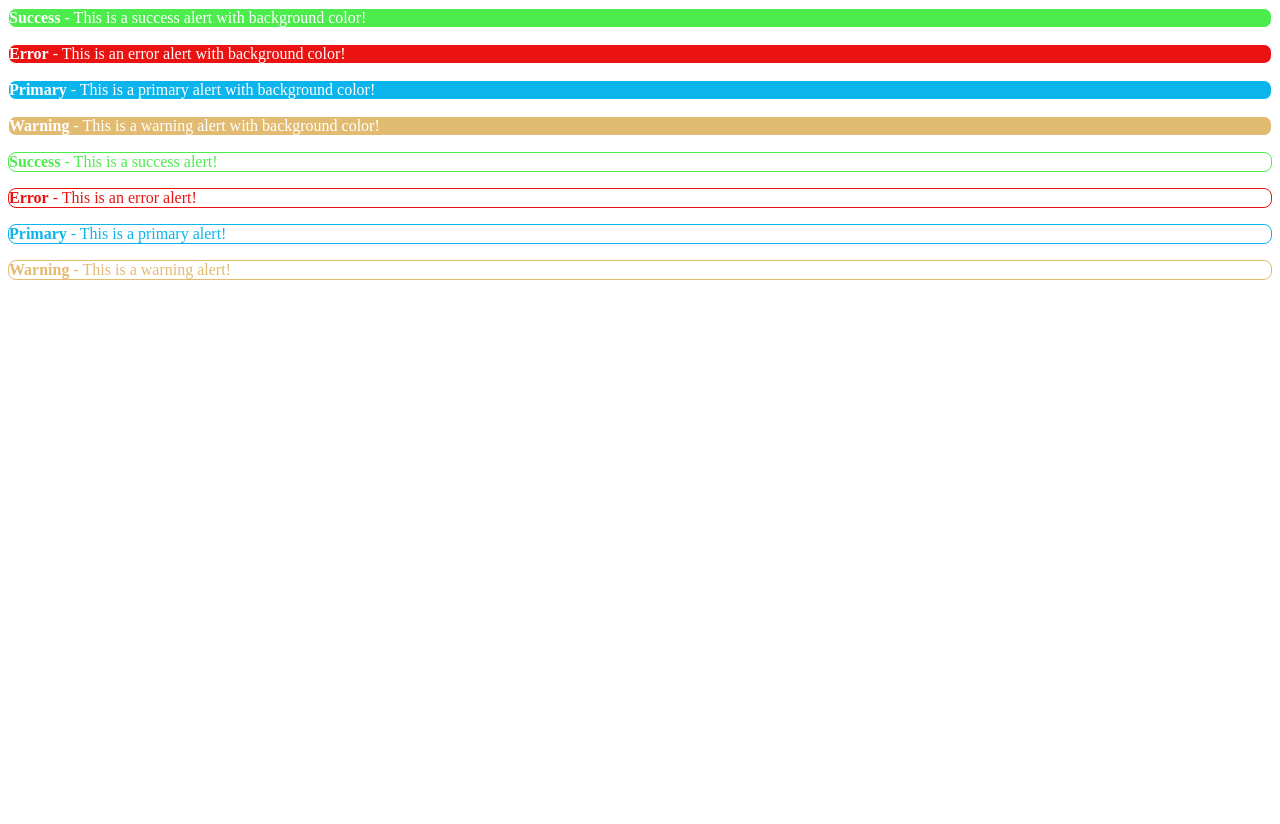
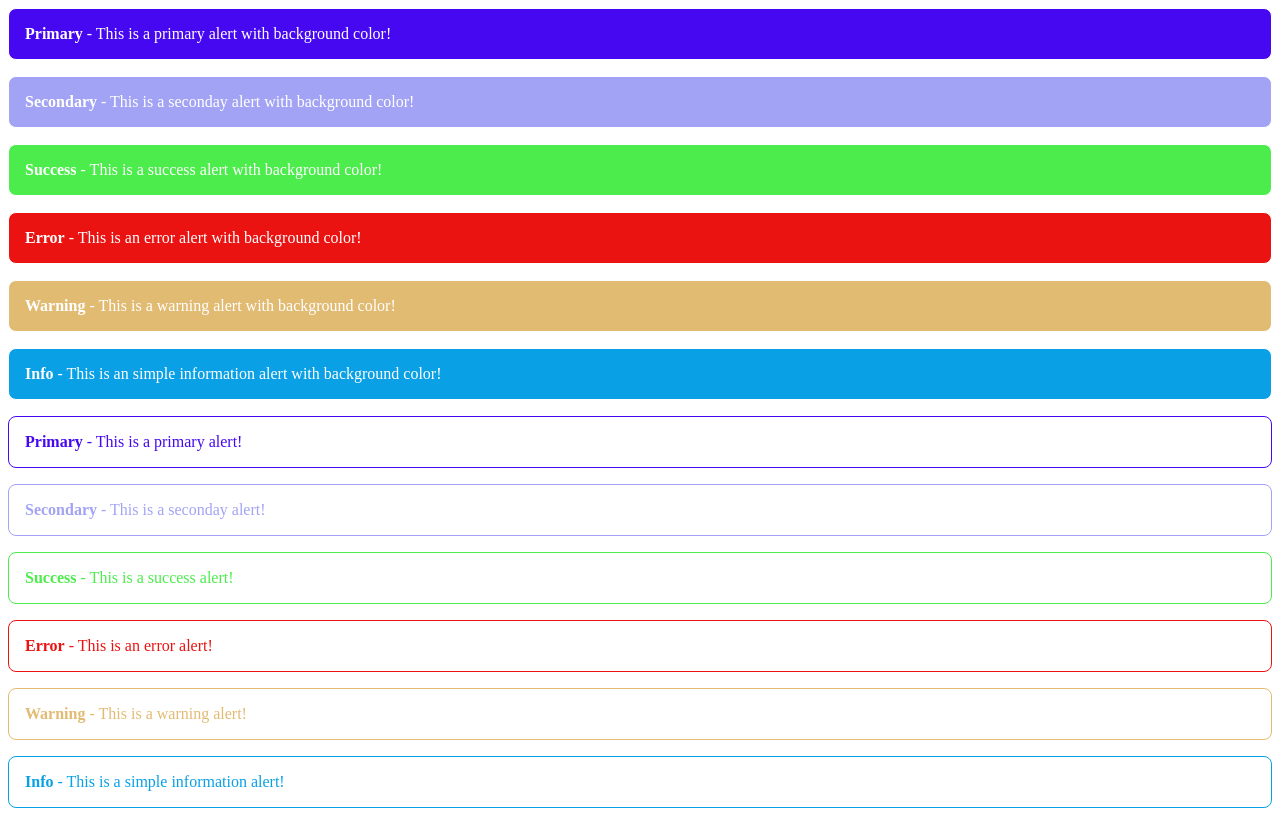
Before and after one commit to Wsn-195/SkyUI, a plain HTML site: page components/Alert/Alert.html in a window 1280 px wide. Before the commit the page ends 800 px from the top, so only its background shows below. Drawn offline with Linux system fonts and the light colour scheme.

Commit message:
Added Secondary alert and adjusted colors

```diff
--- a/components/Alert/Alert.css
+++ b/components/Alert/Alert.css
@@ -1,8 +1,10 @@
 :root {
-    --primary-color: rgb(12, 180, 236);
+    --primary-color: rgb(70, 8, 241);
+    --secondary-color:rgb(163, 163, 245);
     --error: rgb(235, 18, 18);
     --warning: rgb(226, 187, 115);
     --success: rgb(76, 236, 76);
+    --info:rgb(9, 160, 230);
   }
 
   .alert-container {
@@ -13,6 +15,7 @@
     border: solid 1px;
     color: white;
     border-radius: .5rem;
+    padding: 1rem 1rem;
   }
 
   .alert-success {
@@ -27,8 +30,18 @@
     background-color: var(--warning);
   }
 
+.alert-info {
+  background-color: var(--info);
+}
+
+
   .alert-primary {
     background-color: var(--primary-color);
+  }
+
+
+  .alert-secondary {
+    background-color: var(--secondary-color);
   }
 
   .alert-success-outlined {
@@ -41,6 +54,11 @@
     border: var(--primary-color) solid 1px;
   }
 
+  .alert-secondary-outlined {
+    color: var(--secondary-color);
+    border: var(--secondary-color) solid 1px;
+  }
+
   .alert-error-outlined {
     color: var(--error);
     border: var(--error) solid 1px;
@@ -50,3 +68,8 @@
     color: var(--warning);
     border: var(--warning) solid 1px;
   }
+
+  .alert-info-outlined {
+    color: var(--info);
+    border: var(--info) solid 1px;
+  }
--- a/components/Alert/Alert.html
+++ b/components/Alert/Alert.html
@@ -13,32 +13,54 @@
 
 <body>
 	<div class="alert-container">
+
+		<div class="alert alert-primary padding margin-bottom">
+			<strong>Primary</strong> - This is a primary alert with background color!
+		</div>
+
+		<div class="alert alert-secondary padding margin-bottom">
+			<strong>Secondary</strong> - This is a seconday alert with background color!
+		</div>
+
 		<div class="alert alert-success padding margin-bottom">
 			<strong>Success</strong> - This is a success alert with background color!
 		</div>
 		<div class="alert alert-error padding margin-bottom">
 			<strong>Error</strong> - This is an error alert with background color!
 		</div>
-		<div class="alert alert-primary padding margin-bottom">
-			<strong>Primary</strong> - This is a primary alert with background color!
-		</div>
+
 		<div class="alert alert-warning padding margin-bottom">
 			<strong>Warning</strong> - This is a warning alert with background color!
+		</div>
+
+		<div class="alert alert-info padding margin-bottom">
+			<strong>Info</strong> - This is an simple information alert with background color!
 		</div>
 	</div>
 
 	<div class="alert-container">
+		<div class="alert alert-primary-outlined padding margin-bottom">
+			<strong>Primary</strong> - This is a primary alert!
+		</div>
+
+
+		<div class="alert alert-secondary-outlined padding margin-bottom">
+			<strong>Secondary</strong> - This is a seconday alert!
+		</div>
+
 		<div class="alert alert-success-outlined padding margin-bottom">
 			<strong>Success</strong> - This is a success alert!
 		</div>
 		<div class="alert alert-error-outlined padding margin-bottom">
 			<strong>Error</strong> - This is an error alert!
 		</div>
-		<div class="alert alert-primary-outlined padding margin-bottom">
-			<strong>Primary</strong> - This is a primary alert!
-		</div>
+
 		<div class="alert alert-warning-outlined padding margin-bottom">
 			<strong>Warning</strong> - This is a warning alert!
+		</div>
+
+		<div class="alert alert-info-outlined padding margin-bottom">
+			<strong>Info</strong> - This is a simple information alert!
 		</div>
 	</div>
 
```
